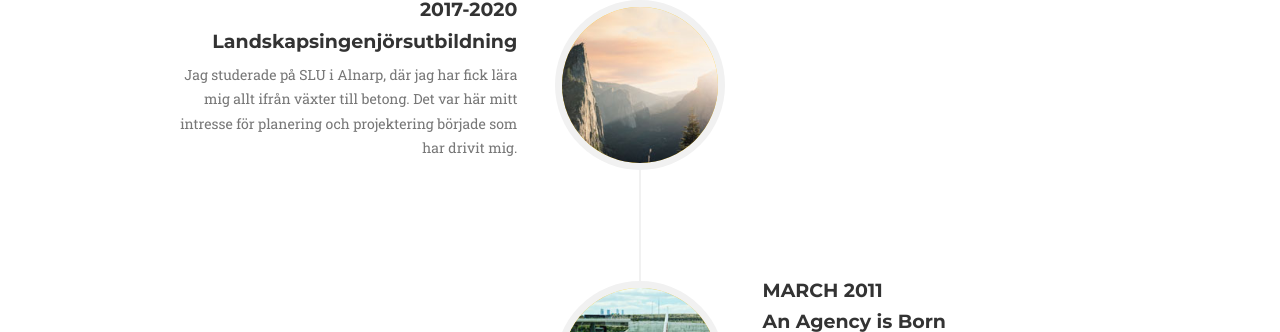
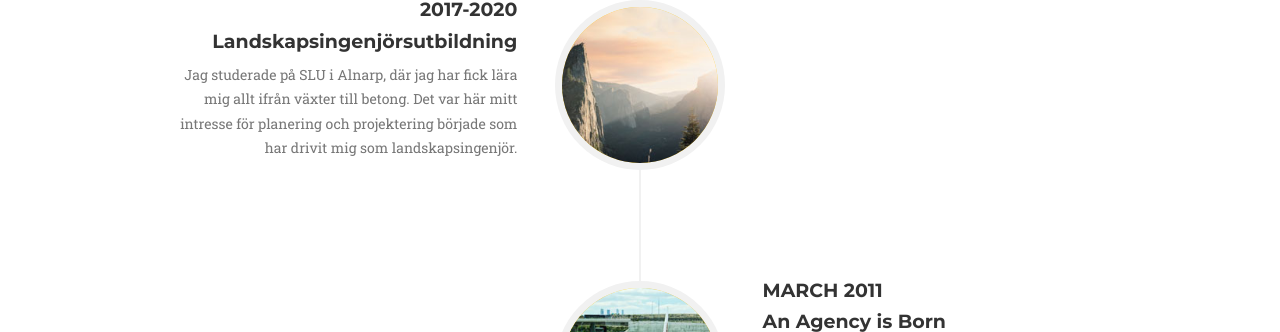
Before and after one commit to brorssonludvig/brorssonludvig.github.io, a Jekyll site: the page built from index.html, in a window 1280 px wide and 900 px high, scrolled down 2038 px. Shown: the part 195-527 px from the top of the window. Built offline with Jekyll 4.4.1, drawn with Linux system fonts in a browser that asks for light colours; some web fonts are replaced.

Commit message:
Update about.html

```diff
--- a/_includes/about.html
+++ b/_includes/about.html
@@ -20,7 +20,7 @@
                                     <h4 class="subheading">Landskapsingenjörsutbildning</h4>
                                 </div>
                                 <div class="timeline-body">
-                                    <p class="text-muted">Jag studerade på SLU i Alnarp, där jag har fick lära mig allt ifrån växter till betong. Det var här mitt intresse för planering och projektering började som har drivit mig.</p>
+                                    <p class="text-muted">Jag studerade på SLU i Alnarp, där jag har fick lära mig allt ifrån växter till betong. Det var här mitt intresse för planering och projektering började som har drivit mig som landskapsingenjör.</p>
                                 </div>
                             </div>
                         </li>
```
